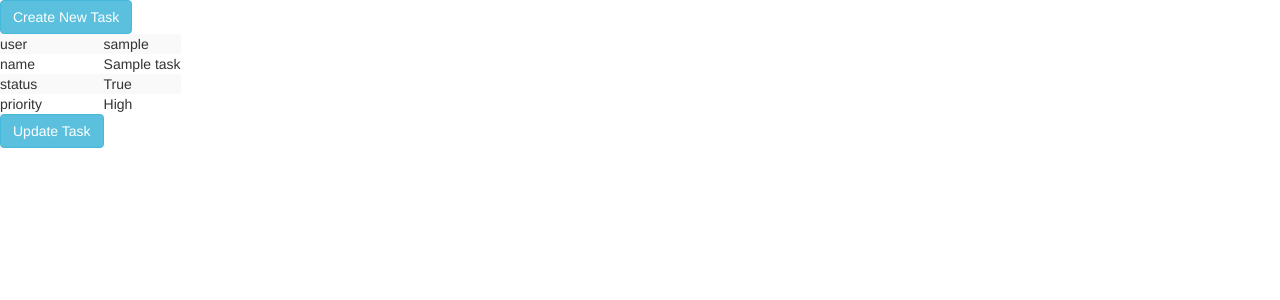
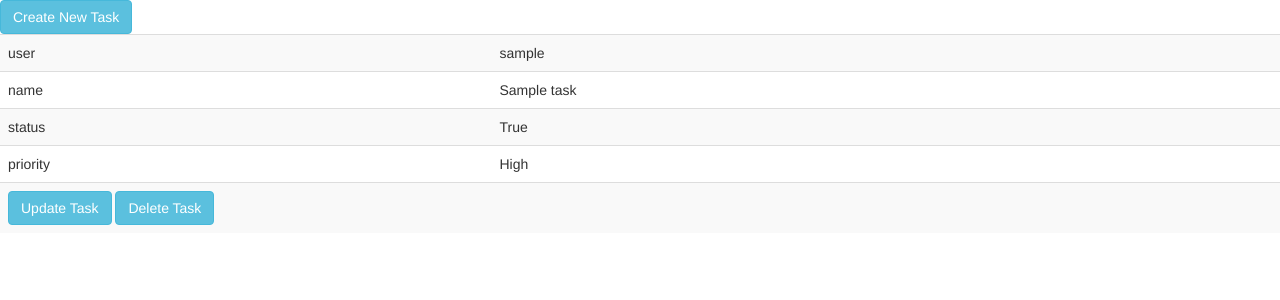
Before and after one commit to MariuszCiesluk/sem, a Django app: a page that uses core/templates/task/list.html in a window 1280 px wide. Shown: the top 300 px of the page. Run offline with Django 3.2, Linux system fonts and the light colour scheme; a user stored in the database is signed in; tables that the repository leaves empty hold one stand-in row (values such as "Sample post"); some libraries are stand-ins or nearby versions.

Commit message:
deleting task

```diff
--- a/core/templates/task/list.html
+++ b/core/templates/task/list.html
@@ -5,7 +5,7 @@
       <a class="btn btn-large btn-info" href="{% url 'task_create' %}">Create New Task</a>
     </div>
     <div class="table-responsive">
-    <table class="table-striped">
+    <table class="table table-striped">
         <tbody>
             {% for task in task_list %}
                 <tr>
@@ -25,9 +25,10 @@
                     <td>{{ task.priority }}</td>
                 </tr>
                 <tr>
-                    <td>
+                    <td colspan="2">
                         <div id="browse_app">
                           <a class="btn btn-info" href="{% url 'task_update' task.pk %}">Update Task</a>
+                          <a class="btn btn-info" href="{% url 'task_delete' task.pk %}">Delete Task</a>
                         </div>
                     </td>
                 </tr>
--- a/core/views.py
+++ b/core/views.py
@@ -1,17 +1,14 @@
-from django.views.generic.list import ListView
-
+from django.contrib.auth import login as auth_login, logout as auth_logout
 from django.contrib.auth.decorators import login_required
-
-from django.conf import settings
-from django.core.urlresolvers import reverse, reverse_lazy
+from django.contrib.auth.forms import AuthenticationForm, UserCreationForm
+from django.core.urlresolvers import reverse_lazy
 from django.utils.decorators import method_decorator
 from django.views.decorators.cache import never_cache
 from django.views.decorators.csrf import csrf_protect
 from django.views.decorators.debug import sensitive_post_parameters
 from django.views.generic.base import TemplateView, RedirectView
 from django.views.generic.edit import FormView, CreateView, DeleteView, UpdateView
-from django.contrib.auth.forms import AuthenticationForm, UserCreationForm
-from django.contrib.auth import login as auth_login, logout as auth_logout
+from django.views.generic.list import ListView
 
 from core.models import Task
 
@@ -103,3 +100,6 @@ class TaskDeleteView(DeleteView):
     @method_decorator(login_required())
     def dispatch(self, request, *args, **kwargs):
         return super(TaskDeleteView, self).dispatch(request, *args, **kwargs)
+
+    def get(self, request, *args, **kwargs):
+        return self.delete(request, *args, **kwargs)
```
